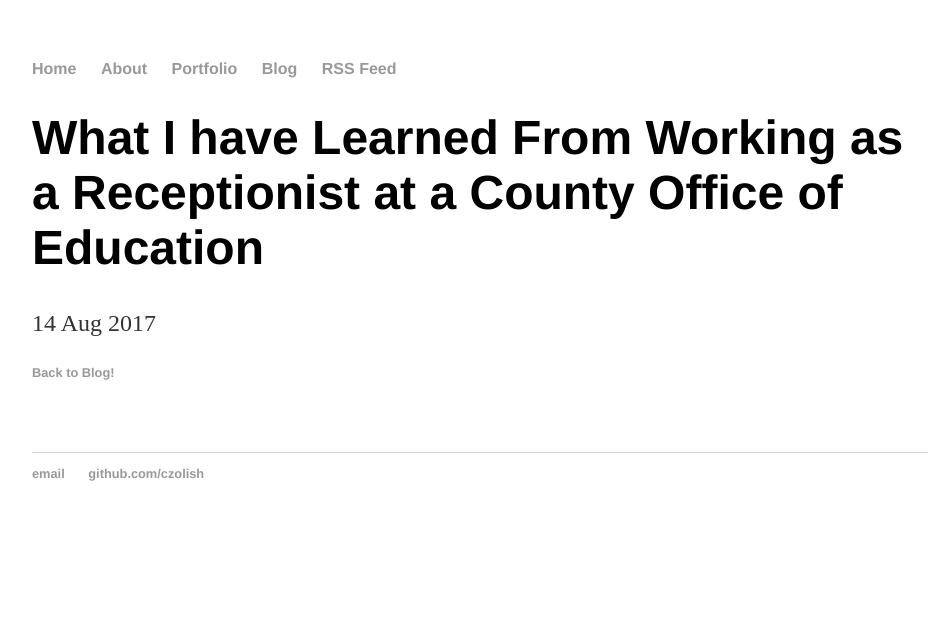
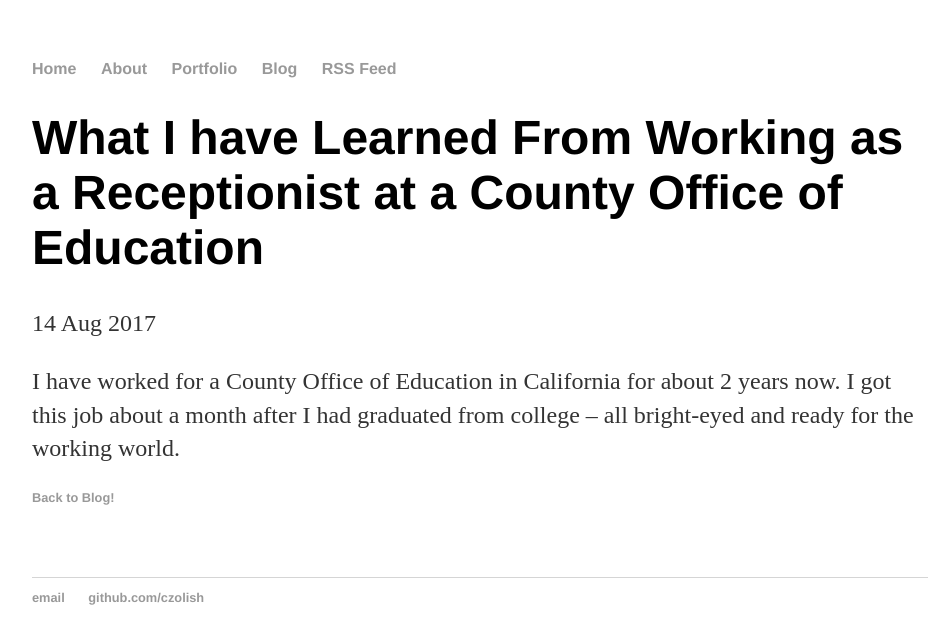
Before and after one commit to czolish/czolish.github.io, a Jekyll site: the page built from _posts/2017-08-14-what-i-have-learned-from-being-a-receptionist.md, in a window 1280 px wide. Shown: the top 644 px of the page, without its empty margins (160-1104 px from the left). Built offline with Jekyll 4.4.1, drawn with Linux system fonts in a browser that asks for light colours; comment, search, counter and statistics services are not loaded.

Commit message:
Update 2017-08-14-what-i-have-learned-from-being-a-receptionist.md

```diff
--- a/_posts/2017-08-14-what-i-have-learned-from-being-a-receptionist.md
+++ b/_posts/2017-08-14-what-i-have-learned-from-being-a-receptionist.md
@@ -4,3 +4,5 @@ title: "What I have Learned From Working as a Receptionist at a County Office of
 date: 2017-08-14
 comments: true
 ---
+
+I have worked for a County Office of Education in California for about 2 years now. I got this job about a month after I had graduated from college -- all bright-eyed and ready for the working world.
```
